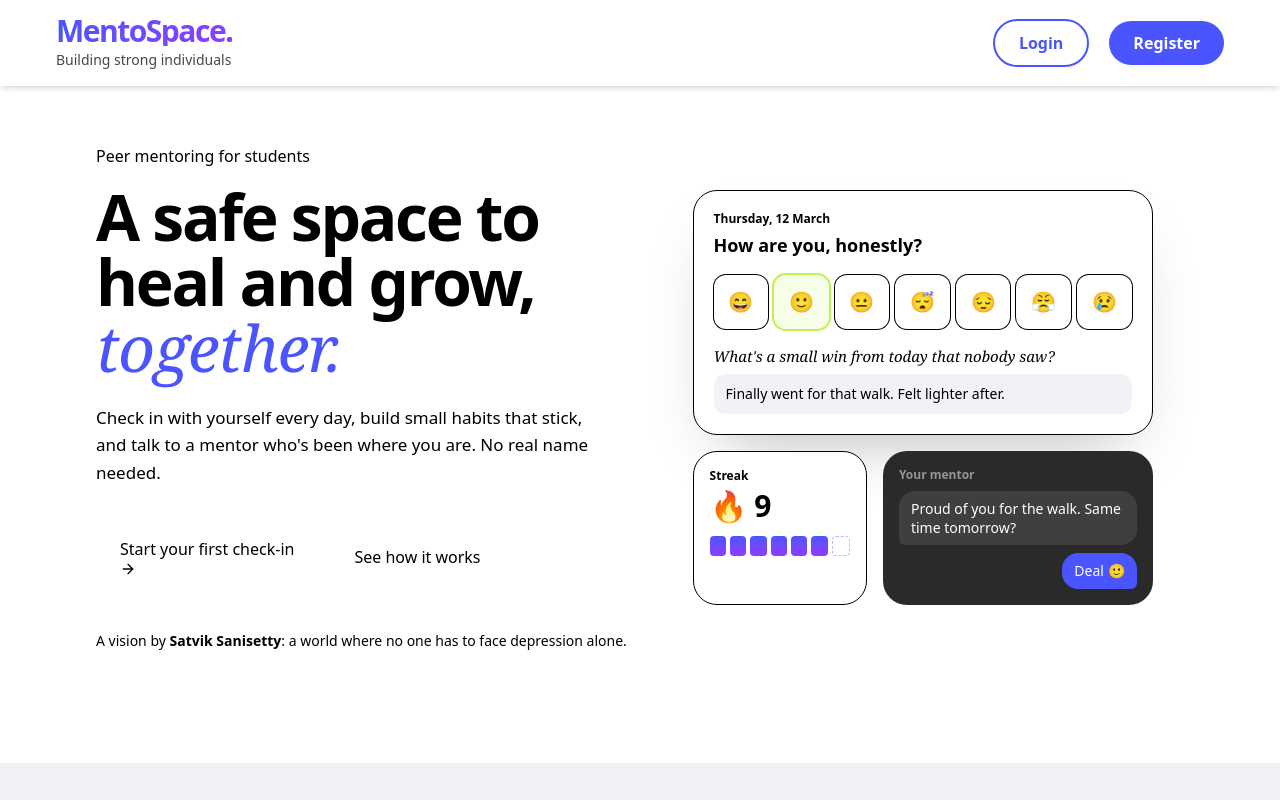
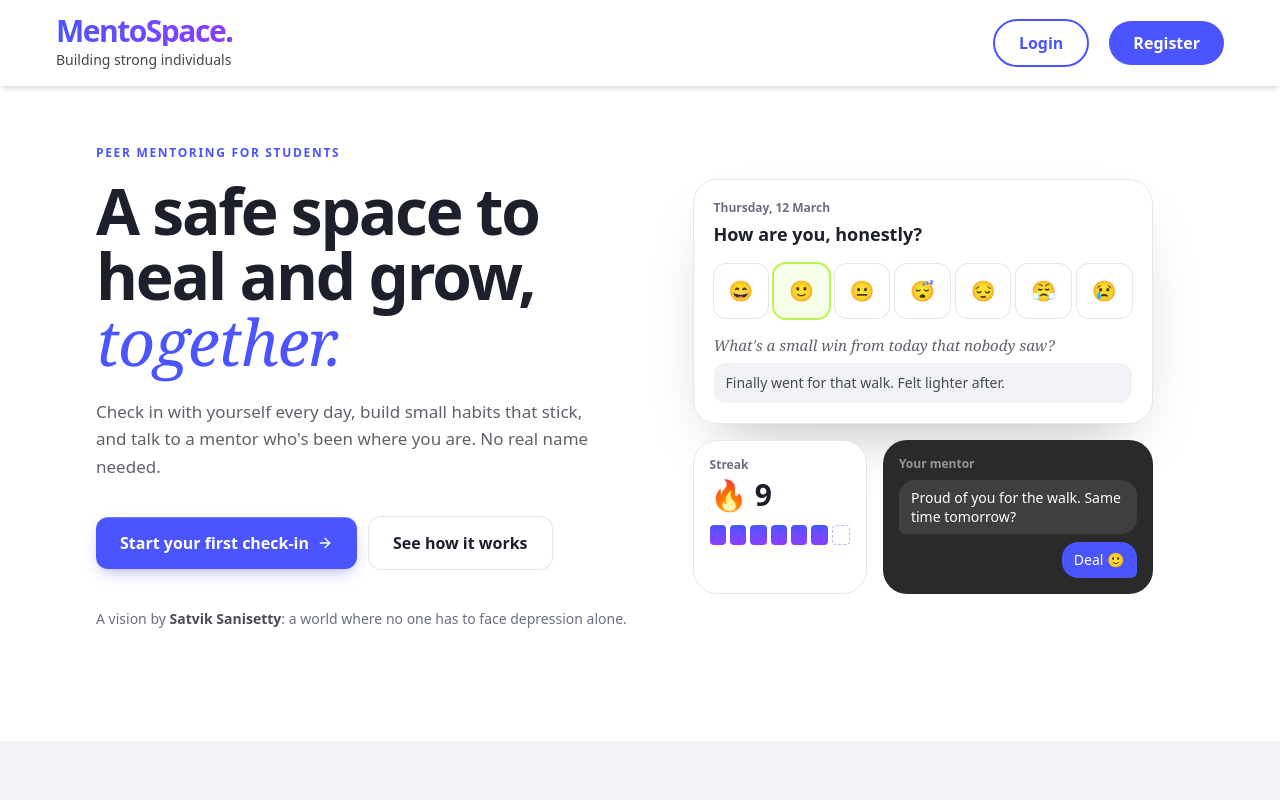
Before and after one commit to satvikshades/MentoSpaceV2, a React (Vite) app: page / in a window 1280 px wide. Shown: the top 800 px of the page. Built offline with nearby package versions, Linux system fonts and the light colour scheme.

Commit message:
New routes, theme tokens, fonts and toasts

```diff
--- a/src/App.jsx
+++ b/src/App.jsx
@@ -1,70 +1,66 @@
-import React from "react";
-import { Route, Routes } from "react-router-dom";
+import { lazy, Suspense } from "react";
+import { Navigate, Route, Routes } from "react-router-dom";
 
 import Home from "./pages/Home";
 import Registration from "./pages/Registration";
 import Signin from "./pages/Signin";
-import OtpVerification from "./pages/OTP";
 import ForgotPassword from "./pages/ForgotPassword";
 import ResetPassword from "./pages/ResetPassword";
 import ErrorPage from "./pages/Error";
+import { Spinner } from "./components/ui";
 
-import DashboardLayout from "./components/dashboard/DashboardLayout";
-import MyProfile from "./components/dashboard/components/MyProfile";
-import Setting from "./components/dashboard/components/Setting";
-import Sessions from "./components/dashboard/components/Sessions";
-import FindMentor from "./components/dashboard/components/FindMentor";
+// The dashboard is loaded on demand so the landing page stays fast.
+const DashboardLayout = lazy(() => import("./components/dashboard/DashboardLayout"));
+const Today = lazy(() => import("./components/dashboard/components/Today"));
+const Habits = lazy(() => import("./components/dashboard/components/Habits"));
+const MoodInsights = lazy(() => import("./components/dashboard/components/MoodInsights"));
+const MentorInsights = lazy(() => import("./components/dashboard/components/MentorInsights"));
+const MyProfile = lazy(() => import("./components/dashboard/components/MyProfile"));
+const Setting = lazy(() => import("./components/dashboard/components/Setting"));
+const Sessions = lazy(() => import("./components/dashboard/components/Sessions"));
+const FindMentor = lazy(() => import("./components/dashboard/components/FindMentor"));
+const MyStudents = lazy(() => import("./components/dashboard/components/MyStudents"));
+const Chats = lazy(() => import("./components/dashboard/components/Chats"));
+const ChatRoom = lazy(() => import("./components/dashboard/components/ChatRoom"));
+const MentorProfile = lazy(() => import("./pages/MentorProfile"));
 
-import MentorProfile from "./pages/MentorProfile";
-import MyStudents from "./components/dashboard/components/MyStudents";
-
-// 🔥 IMPORTANT → you forgot these imports
-import Chats from "./components/dashboard/components/Chats";
-import ChatRoom from "./components/dashboard/components/ChatRoom";
-import MentorInsights from "./components/dashboard/components/MentorInsights";
-import MoodInsights from "./components/dashboard/components/MoodInsights";
-
-import Habits from "./components/dashboard/components/Habits";
-
-
+function Loading() {
+  return (
+    <div className="grid min-h-[60vh] place-items-center text-primary">
+      <Spinner className="h-6 w-6" />
+    </div>
+  );
+}
 
 function App() {
   return (
-    <>
+    <Suspense fallback={<Loading />}>
       <Routes>
-
         <Route path="/" element={<Home />} />
         <Route path="/register" element={<Registration />} />
         <Route path="/login" element={<Signin />} />
-        <Route path="/verify-otp" element={<OtpVerification />} />
         <Route path="/forgot-password" element={<ForgotPassword />} />
         <Route path="/reset-password" element={<ResetPassword />} />
+        <Route path="/verify-otp" element={<Navigate to="/login" replace />} />
 
-        {/* Mentor Public Profile */}
-        <Route path="/mentor/:id" element={<MentorProfile />} />
-
-        {/* Dashboard Routes */}
         <Route element={<DashboardLayout />}>
-          <Route path="/dashboard/insights/:studentId" element={<MoodInsights />} />
-
+          <Route path="/dashboard" element={<Today />} />
+          <Route path="/dashboard/habits" element={<Habits />} />
+          <Route path="/dashboard/mood" element={<MoodInsights />} />
           <Route path="/dashboard/profile" element={<MyProfile />} />
           <Route path="/dashboard/settings" element={<Setting />} />
           <Route path="/dashboard/sessions" element={<Sessions />} />
           <Route path="/dashboard/find-mentor" element={<FindMentor />} />
-
           <Route path="/dashboard/my-students" element={<MyStudents />} />
-
-          {/* Chats */}
+          <Route path="/dashboard/insights/:studentId" element={<MentorInsights />} />
           <Route path="/dashboard/chats" element={<Chats />} />
           <Route path="/dashboard/chat/:chatId" element={<ChatRoom />} />
-          <Route path="/dashboard/habits" element={<Habits />} />
-          <Route path="/dashboard/insights/:studentId" element={<MentorInsights />} />
-
+          <Route path="/mentor/:id" element={<MentorProfile />} />
         </Route>
 
         <Route path="*" element={<ErrorPage />} />
       </Routes>
-    </>
+    </Suspense>
   );
 }
 
--- a/src/firebase.js
+++ b/src/firebase.js
@@ -16,7 +16,6 @@ import {
   getFirestore,
   doc,
   setDoc,
-  getDoc
 } from "firebase/firestore";
 
 import { getStorage } from "firebase/storage"; // <- IMPORTANT: storage
--- a/src/index.css
+++ b/src/index.css
@@ -1,5 +1,8 @@
 @import "tailwindcss";
 
+/* ------------------------------------------------------------------
+   Design tokens. Brand colours are unchanged from the original theme.
+   ------------------------------------------------------------------ */
 @theme {
   --color-primary: #4a54ff;
   --color-secondary: #8b3cff;
@@ -8,41 +11,137 @@
   --color-bg-medium-gray: #e8ebf0;
   --color-bg-dark: #2a2a2a;
 
-  --font-family-base: "Montserrat", sans-serif;
-  --font-family-alt: "Poppins", sans-serif;
+  /* supporting shades derived from the brand colours */
+  --color-primary-50: #eef0ff;
+  --color-primary-100: #dfe2ff;
+  --color-primary-700: #3138d6;
+  --color-ink: #1d1f2b;
+  --color-muted: #6b6f80;
+  --color-line: #e3e6ec;
 
-  @keyframes preloader-zoom {
-    0% {
-      transform: scale(1);
-      opacity: 1;
-    }
-    100% {
-      transform: scale(1.5);
-      opacity: 0;
-    }
+  --font-sans: "Plus Jakarta Sans", ui-sans-serif, system-ui, sans-serif;
+  --font-display: "Plus Jakarta Sans", ui-sans-serif, system-ui, sans-serif;
+  --font-serif: "Fraunces", Georgia, serif;
+  /* kept so older class names still resolve */
+  --font-montserrat: var(--font-display);
+  --font-poppins: var(--font-sans);
+
+  --animate-rise: rise 0.6s cubic-bezier(0.2, 0.8, 0.2, 1) both;
+  --animate-pop: pop 0.45s cubic-bezier(0.2, 1.4, 0.4, 1) both;
+  --animate-fade: fade 0.4s ease both;
+  --animate-flame: flame 1.6s ease-in-out infinite;
+  --animate-slide-up: rise 0.8s cubic-bezier(0.2, 0.8, 0.2, 1) both;
+
+  @keyframes rise {
+    from { opacity: 0; transform: translateY(14px); }
+    to { opacity: 1; transform: translateY(0); }
   }
+  @keyframes pop {
+    0% { transform: scale(0.6); opacity: 0; }
+    100% { transform: scale(1); opacity: 1; }
+  }
+  @keyframes fade {
+    from { opacity: 0; }
+    to { opacity: 1; }
+  }
+  @keyframes flame {
+    0%, 100% { transform: scale(1) rotate(-2deg); }
+    50% { transform: scale(1.08) rotate(2deg); }
+  }
+}
 
-  @keyframes fade-in {
-    0% {
-      opacity: 0;
-    }
-    100% {
-      opacity: 1;
-    }
+@layer base {
+  html {
+    -webkit-font-smoothing: antialiased;
+    -moz-osx-font-smoothing: grayscale;
+    text-rendering: optimizeLegibility;
   }
+  body {
+    @apply bg-bg-light-gray font-sans text-ink;
+  }
+  h1, h2, h3, h4 {
+    @apply font-display tracking-tight text-ink;
+  }
+  ::selection {
+    background: color-mix(in srgb, var(--color-primary) 22%, transparent);
+  }
+  button, [role="button"], a, label[for], select {
+    cursor: pointer;
+  }
+  button:disabled {
+    cursor: not-allowed;
+  }
+  :focus-visible {
+    outline: 2px solid var(--color-primary);
+    outline-offset: 2px;
+    border-radius: 6px;
+  }
+  input, textarea, select {
+    @apply text-ink;
+  }
+  /* let grid items shrink so inner scrollers don't widen the page */
+  .grid > * {
+    min-width: 0;
+  }
+}
 
-  @keyframes slide-up {
-    from {
-      opacity: 0;
-      transform: translateY(20px);
-    }
-    to {
-      opacity: 1;
-      transform: translateY(0);
-    }
+@utility card {
+  @apply rounded-2xl border border-line bg-white;
+}
+
+@utility field {
+  @apply w-full rounded-xl border border-line bg-white px-3.5 py-2.5 text-[15px] text-ink outline-none transition placeholder:text-muted/70 focus:border-primary focus:ring-4 focus:ring-primary/10;
+}
+
+@utility label {
+  @apply mb-1.5 block text-[13px] font-semibold text-ink/80;
+}
+
+@utility btn {
+  @apply inline-flex items-center justify-center gap-2 rounded-xl px-4 py-2.5 text-[15px] font-semibold transition active:scale-[0.97] disabled:opacity-60 disabled:active:scale-100;
+}
+
+@utility btn-primary {
+  @apply btn bg-primary text-white shadow-[0_1px_0_rgba(255,255,255,0.25)_inset,0_6px_16px_-6px_rgba(74,84,255,0.6)] hover:bg-primary-700;
+}
+
+@utility btn-ghost {
+  @apply btn bg-white text-ink ring-1 ring-line hover:bg-bg-light-gray;
+}
+
+@utility btn-soft {
+  @apply btn bg-primary-50 text-primary hover:bg-primary-100;
+}
+
+@utility btn-danger {
+  @apply btn bg-red-50 text-red-600 hover:bg-red-100;
+}
+
+@utility eyebrow {
+  @apply text-[12px] font-bold uppercase tracking-[0.14em] text-primary;
+}
+
+@utility wordmark {
+  @apply bg-gradient-to-r from-primary to-secondary bg-clip-text font-display font-extrabold tracking-tight text-transparent;
+}
+
+/* small confetti burst used on check-ins */
+.burst-dot {
+  position: absolute;
+  width: 7px;
+  height: 7px;
+  border-radius: 2px;
+  animation: burst 0.9s cubic-bezier(0.2, 0.7, 0.3, 1) forwards;
+}
+@keyframes burst {
+  0% { transform: translate(0, 0) rotate(0); opacity: 1; }
+  100% { transform: translate(var(--dx), var(--dy)) rotate(var(--rot)); opacity: 0; }
+}
+
+@media (prefers-reduced-motion: reduce) {
+  *, *::before, *::after {
+    animation-duration: 0.01ms !important;
+    animation-iteration-count: 1 !important;
+    transition-duration: 0.01ms !important;
   }
-
-  --animate-preloader-zoom: preloader-zoom 3s forwards;
-  --animate-fade-in-delayed: fade-in 1s forwards 1s;
-  --animate-slide-up: slide-up 1s forwards cubic-bezier(0.2, 0.8, 0.4, 1);
 }
--- a/src/main.jsx
+++ b/src/main.jsx
@@ -1,12 +1,27 @@
 import { createRoot } from "react-dom/client";
+import { BrowserRouter } from "react-router-dom";
+import { Toaster } from "react-hot-toast";
 import "./index.css";
 import App from "./App.jsx";
-import { Toaster } from "react-hot-toast";
-import { BrowserRouter } from "react-router-dom";
 
 createRoot(document.getElementById("root")).render(
   <BrowserRouter>
-    <Toaster />
+    <Toaster
+      position="top-center"
+      toastOptions={{
+        duration: 2600,
+        style: {
+          background: "#1d1f2b",
+          color: "#fff",
+          borderRadius: "14px",
+          padding: "10px 14px",
+          fontFamily: "Plus Jakarta Sans, sans-serif",
+          fontSize: "14px",
+          fontWeight: 600,
+        },
+        success: { iconTheme: { primary: "#8b3cff", secondary: "#fff" } },
+      }}
+    />
     <App />
   </BrowserRouter>
 );
```
